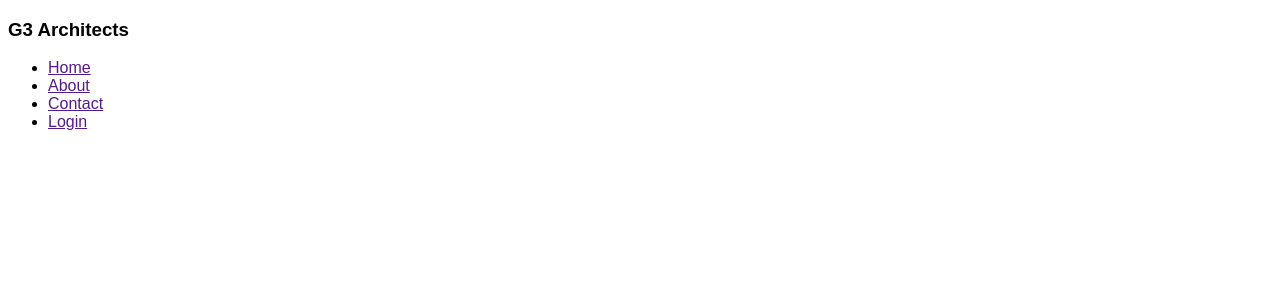
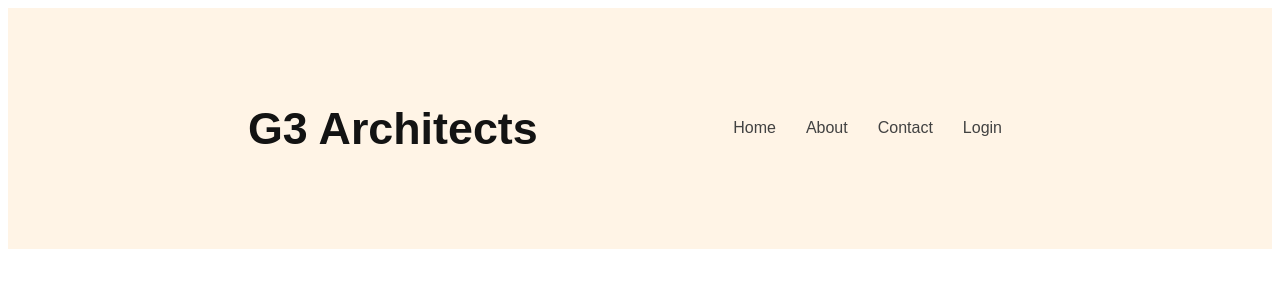
Before and after one commit to hasan3757/g3-webside, a plain HTML site: page index.html in a window 1280 px wide. Drawn offline with Linux system fonts and the light colour scheme.

Commit message:
not finish 9-2

```diff
--- a/index.html
+++ b/index.html
@@ -8,15 +8,15 @@
 </head>
 <body>
     <header>
-         <NAv>
-            <H3>G3 Architects</H3>
-            <UL>
+         <nav>
+            <h3 class="nav-title">G3 Architects</h3>
+            <ul>
             <li><a href="">Home</a></li>
             <li><a href="">About</a></li>
             <li><a href="">Contact</a></li>
             <li><a href="">Login</a></li>
-            </UL>
-         </NAv>
+            </ul>
+         </nav>
 
     </header>
     <main>
--- a/styles/architect.css
+++ b/styles/architect.css
@@ -2,3 +2,33 @@
 *{font-family: 'Work Sans', sans-serif;
 
 }
+/*header styles*/
+header{
+    background: rgba(255, 144, 14, 0.10);
+    padding: 50px 240px;
+}
+nav{
+    display: flex;
+    justify-content: space-between;
+    align-items: center;
+
+}
+.nav-title{
+    font-size: 2.8rem;
+    font-weight: 700;
+    color: #131313;
+
+}
+nav >ul{
+    display: flex;
+}
+nav li {
+    list-style: none;
+    margin-right: 30px;
+    font-weight: 500;
+    font-size: 1rem;
+}
+nav li a{
+    text-decoration: none;
+    color: #424242;
+}
```
